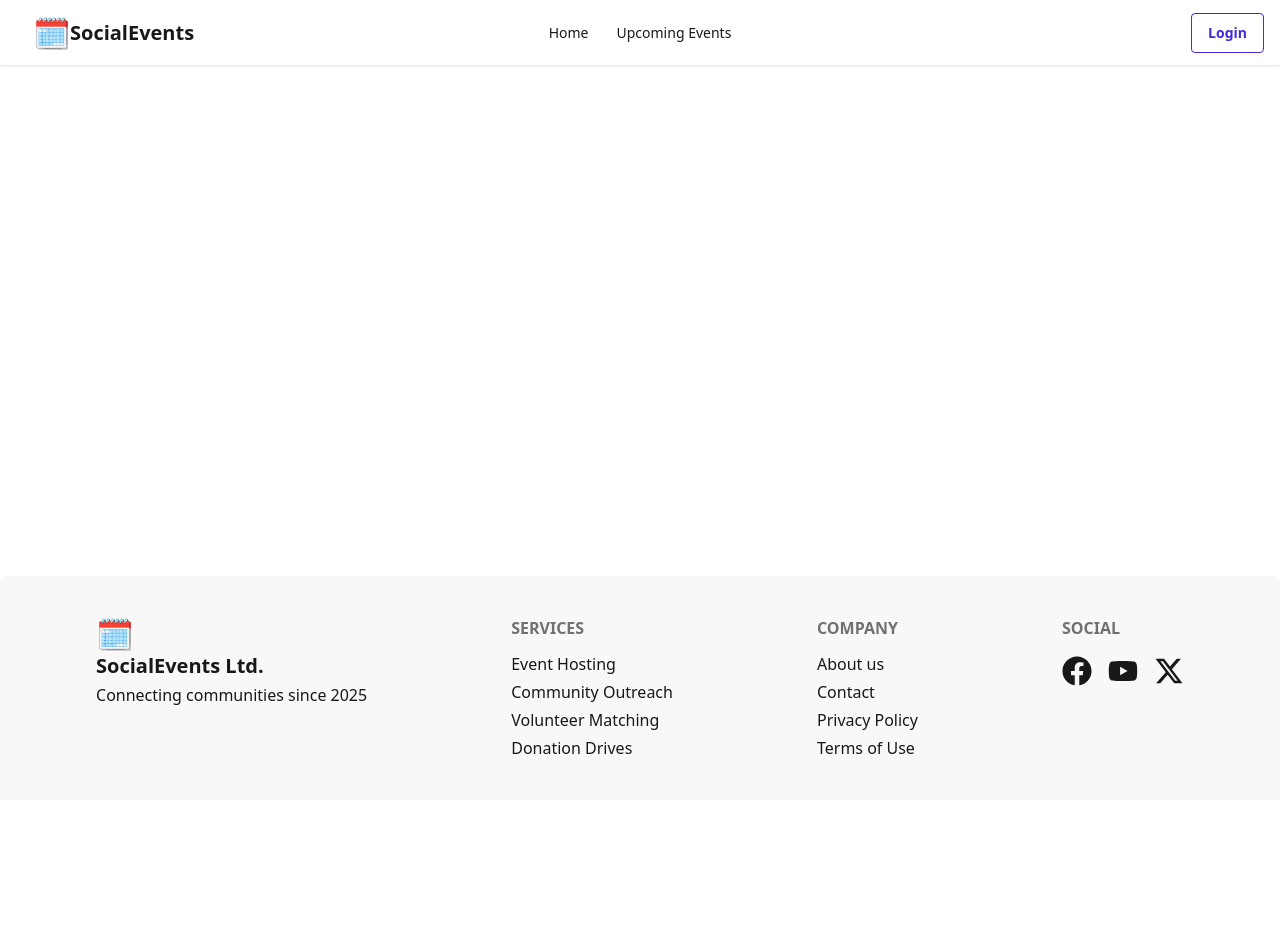
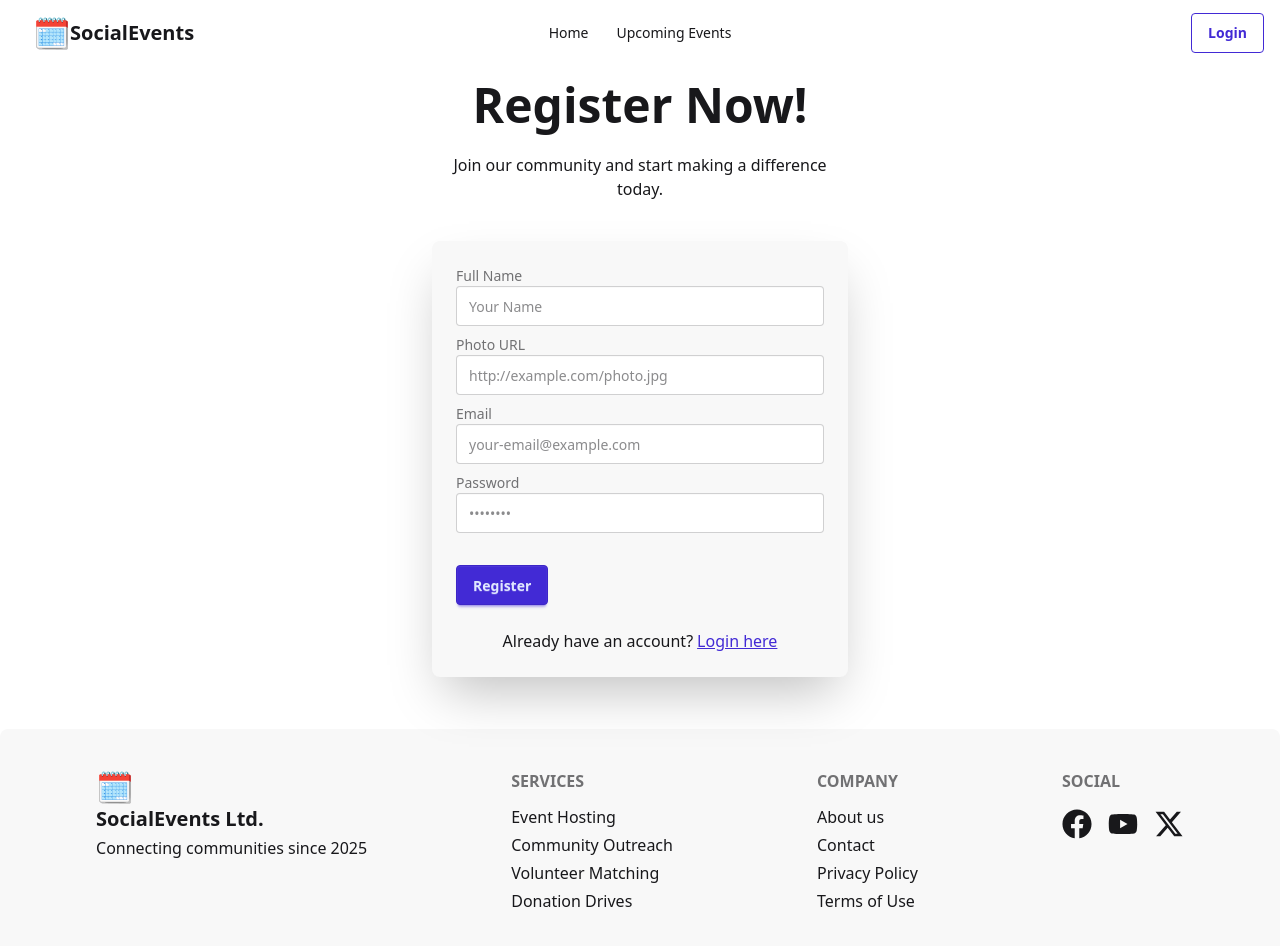
Before and after one commit to HossainShahRahat/B12-A10-Future-Box-client, a React app: page /Register in a window 1280 px wide. Shown: the top 946 px of the page. Before the commit the page ends 800 px from the top, so only its background shows below. Built offline with nearby package versions, Linux system fonts and the light colour scheme; no server answers; the HTML template or start-up script is replaced by a standard one.

Commit message:
Working on UpcomingEvents json will work from server side

```diff
--- /dev/null
+++ b/src/Components/Registration/Registration.jsx
@@ -0,0 +1,139 @@
+import { useContext, useState } from "react";
+import { Link, useNavigate, useLocation } from "react-router-dom";
+import { AuthContext } from "../AuthProvider/AuthProvider";
+import toast from "react-hot-toast";
+
+const Registration = () => {
+  const { createUser, updateUserProfile } = useContext(AuthContext);
+  const [registerError, setRegisterError] = useState("");
+  const navigate = useNavigate();
+  const location = useLocation();
+
+  const from = location.state?.from?.pathname || "/";
+
+  const handleRegister = (event) => {
+    event.preventDefault();
+    const form = event.target;
+    const name = form.name.value;
+    const photo = form.photoURL.value;
+    const email = form.email.value;
+    const password = form.password.value;
+
+    // reset error
+    setRegisterError("");
+
+    // Password validation
+    if (password.length < 6) {
+      setRegisterError("Password must be at least 6 characters long.");
+      return;
+    } else if (!/[A-Z]/.test(password)) {
+      setRegisterError("Password must contain at least one uppercase letter.");
+      return;
+    } else if (!/[a-z]/.test(password)) {
+      setRegisterError("Password must contain at least one lowercase letter.");
+      return;
+    }
+
+    createUser(email, password)
+      .then((result) => {
+        console.log(result.user);
+
+        updateUserProfile(name, photo)
+          .then(() => {
+            toast.success("Registration Successful!");
+            navigate(from, { replace: true });
+          })
+          .catch((error) => {
+            console.error("Profile update error", error);
+            setRegisterError(error.message);
+          });
+      })
+      .catch((error) => {
+        console.error(error);
+        setRegisterError(error.message);
+      });
+  };
+
+  return (
+    <div className="hero min-h-[calc(100vh-200px)] bg-base-100">
+      <div className="hero-content flex-col w-full max-w-md">
+        <div className="text-center">
+          <h1 className="text-5xl font-bold">Register Now!</h1>
+          <p className="py-6">
+            Join our community and start making a difference today.
+          </p>
+        </div>
+        <div className="card shadow-2xl bg-base-200 w-full">
+          <form onSubmit={handleRegister} className="card-body">
+            <div className="form-control">
+              <label className="label">
+                <span className="label-text">Full Name</span>
+              </label>
+              <input
+                type="text"
+                name="name"
+                placeholder="Your Name"
+                className="input input-bordered justify-center w-full"
+                required
+              />
+            </div>
+            <div className="form-control">
+              <label className="label">
+                <span className="label-text">Photo URL</span>
+              </label>
+              <input
+                type="text"
+                name="photoURL"
+                placeholder="http://example.com/photo.jpg"
+                className="input input-bordered justify-center w-full"
+                required
+              />
+            </div>
+            <div className="form-control">
+              <label className="label">
+                <span className="label-text">Email</span>
+              </label>
+              <br />
+              <input
+                type="email"
+                name="email"
+                placeholder="your-email@example.com"
+                className="input input-bordered justify-center w-full"
+                required
+              />
+            </div>
+            <div className="form-control">
+              <label className="label">
+                <span className="label-text">Password</span>
+              </label>
+              <input
+                type="password"
+                name="password"
+                placeholder="••••••••"
+                className="input input-bordered justify-center w-full"
+                required
+              />
+            </div>
+
+            {registerError && (
+              <p className="text-red-500 text-sm mt-2">{registerError}</p>
+            )}
+
+            <div className="form-control mt-6">
+              <button className="btn btn-primary">Register</button>
+            </div>
+          </form>
+
+          <p className="text-center pb-6">
+            Already have an account?
+            <Link to="/login" className="link link-primary ml-1">
+              Login here
+            </Link>
+          </p>
+        </div>
+      </div>
+    </div>
+  );
+};
+
+export default Registration;
--- a/src/Components/Router/Router.jsx
+++ b/src/Components/Router/Router.jsx
@@ -3,6 +3,8 @@ import Homepage from "../Homepage/Homepage";
 import ErrorPage from "../ErrorPage/ErrorPage";
 import App from "../../App";
 import Login from "../Login/Login.jsx";
+import Registration from "../Registration/Registration.jsx";
+import UpcomingEvents from "../UpcomingEvents/UpcomingEvents.jsx";
 
 export const router = createBrowserRouter([
   {
@@ -12,6 +14,8 @@ export const router = createBrowserRouter([
       { index: true, Component: Homepage },
       { path: "*", Component: ErrorPage },
       { path: "/Login", Component: Login },
+      { path: "/Register", Component: Registration },
+      { path: "/Upcoming-Events", Component: UpcomingEvents },
     ],
   },
 ]);
--- /dev/null
+++ b/src/Components/UpcomingEvents/UpcomingEvents.jsx
@@ -0,0 +1,142 @@
+import { useState, useEffect } from "react";
+import { Link } from "react-router-dom";
+import { FaSearch } from "react-icons/fa";
+
+const UpcomingEvents = () => {
+  const [events, setEvents] = useState([]);
+  const [loading, setLoading] = useState(true);
+  const [searchTerm, setSearchTerm] = useState("");
+  const [eventType, setEventType] = useState("");
+
+  const eventTypesList = [
+    "Cleanup",
+    "Plantation",
+    "Donation",
+    "Food Drive",
+    "Workshop",
+  ];
+
+  const fetchEvents = () => {
+    setLoading(true);
+
+    const params = new URLSearchParams();
+    if (searchTerm) {
+      params.append("search", searchTerm);
+    }
+    if (eventType) {
+      params.append("type", eventType);
+    }
+
+    fetch(`/api/events/upcoming?${params.toString()}`)
+      .then((res) => res.json())
+      .then((data) => {
+        setEvents(data);
+        setLoading(false);
+      })
+      .catch((error) => {
+        console.error("Error fetching events:", error);
+        setLoading(false);
+      });
+  };
+
+  useEffect(() => {
+    fetchEvents();
+  }, []);
+
+  const handleSearchSubmit = (e) => {
+    e.preventDefault();
+    fetchEvents();
+  };
+
+  return (
+    <div className="container mx-auto px-4 my-12">
+      <div className="text-center mb-10">
+        <h1 className="text-4xl font-bold">Upcoming Community Events</h1>
+        <p className="text-lg mt-2 text-gray-600">
+          Find an event and get involved!
+        </p>
+      </div>
+
+      <form
+        onSubmit={handleSearchSubmit}
+        className="flex flex-col md:flex-row gap-3 mb-8 p-4 bg-base-200 rounded-lg shadow-md"
+      >
+        <input
+          type="text"
+          placeholder="Search by event name..."
+          className="input input-bordered w-full md:flex-grow"
+          value={searchTerm}
+          onChange={(e) => setSearchTerm(e.target.value)}
+        />
+        <select
+          className="select select-bordered w-full md:w-auto"
+          value={eventType}
+          onChange={(e) => setEventType(e.target.value)}
+        >
+          <option value="">All Event Types</option>
+          {eventTypesList.map((type) => (
+            <option key={type} value={type}>
+              {type}
+            </option>
+          ))}
+        </select>
+        <button type="submit" className="btn btn-primary">
+          <FaSearch />
+          Search
+        </button>
+      </form>
+
+      {loading ? (
+        <div className="text-center py-10">
+          <span className="loading loading-spinner loading-lg text-primary"></span>
+        </div>
+      ) : events.length === 0 ? (
+        <div className="text-center py-10">
+          <h3 className="text-2xl font-semibold text-gray-500">
+            No Events Found
+          </h3>
+          <p className="text-gray-400">Try adjusting your search or filter.</p>
+        </div>
+      ) : (
+        <div className="grid grid-cols-1 md:grid-cols-2 lg:grid-cols-3 gap-6">
+          {events.map((event) => (
+            <div
+              key={event._id}
+              className="card bg-base-100 shadow-xl border flex flex-col"
+            >
+              <figure className="h-52 overflow-hidden">
+                <img
+                  src={event.thumbnail}
+                  alt={event.title}
+                  className="w-full h-full object-cover"
+                />
+              </figure>
+              <div className="card-body flex-grow">
+                <h2 className="card-title">{event.title}</h2>
+                <p className="text-gray-600 flex-grow">{event.location}</p>
+                <div className="flex justify-between items-center my-2">
+                  <span className="badge badge-outline badge-primary">
+                    {event.eventType}
+                  </span>
+                  <span className="font-semibold text-gray-700">
+                    {new Date(event.eventDate).toLocaleDateString()}
+                  </span>
+                </div>
+              </div>
+              <div className="card-actions p-4 pt-0">
+                <Link
+                  to={`/event/${event._id}`}
+                  className="btn btn-primary w-full"
+                >
+                  View Event
+                </Link>
+              </div>
+            </div>
+          ))}
+        </div>
+      )}
+    </div>
+  );
+};
+
+export default UpcomingEvents;
```
